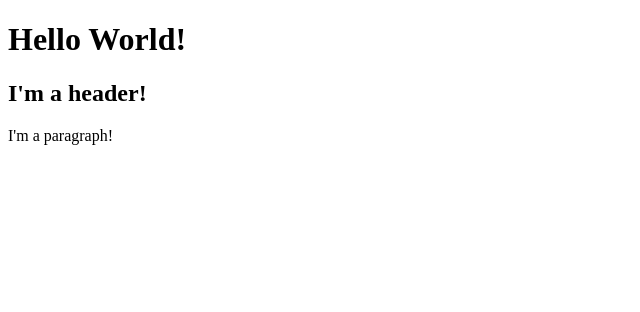
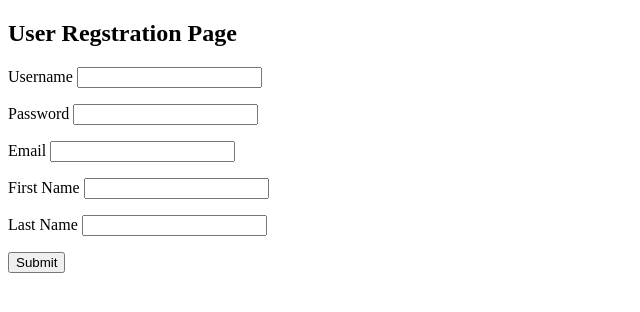
Before and after one commit to Srasulova/authentication, a Flask app: template templates/register.html in a window 1280 px wide. Shown: the top 312 px of the page, without its empty margins (0-640 px from the left). Run offline with Flask 3, Linux system fonts and the light colour scheme; the template is opened without the code that fills it: values that come from a table or form of the project are taken from there, others are empty.

Commit message:
fixed errors. user can register, login and logout

```diff
--- a/app.py
+++ b/app.py
@@ -23,7 +23,8 @@ with app.app_context():
 
 @app.route('/')
 def show_home_page():
-   return redirect(url_for('register_page'))
+   return render_template("base.html")
+
 
 @app.route('/register', methods=['GET', 'POST'])
 def register_page():
@@ -37,11 +38,14 @@ def register_page():
       last_name = form.last_name.data
 
       # Check if the username already exists
-      if User.query.filter(username = username):
+      if User.query.filter_by(username=username).first():
          flash("User already exists. Choose another username!")
          return redirect(url_for('register_page'))
 
-      new_user = User(username, password, email, first_name, last_name)
+      new_user = User.register(username=username, password=password)
+      new_user.email = email
+      new_user.first_name = first_name
+      new_user.last_name = last_name
       db.session.add(new_user)
       db.session.commit()
 
@@ -64,17 +68,32 @@ def login_page():
       if user:
          session["username"] = username
          flash("Login is successfull!", "success")
-         return redirect(url_for('secret_page'))
+         return redirect(url_for('user_page', username=username))
+
 
       flash("Invalid username or password. Please try again", "danger")
+      print(password)
 
    return render_template("login.html", form = form)
 
 
-@app.route("/secret")
-def secret_page():
-   if 'username' not in session:
+@app.route("/users/<username>")
+def user_page(username):
+   if 'username' not in session or session["username"] != username :
       flash("You need to login first!", "warning")
       return redirect(url_for('login_page'))
 
-   return render_template("secret.html")
+   user = User.query.filter_by(username=username).first()
+
+   if not user:
+      flash("User not found!", "danger")
+      return redirect(url_for('login_page'))
+
+   return render_template("user_info.html", user=user)
+
+
+@app.route("/logout")
+def logout():
+   session.pop('username', None)
+   flash("You've been logged out!", "info")
+   return redirect(url_for('login_page'))
--- a/forms.py
+++ b/forms.py
@@ -1,14 +1,16 @@
-from wtforms import Form, StringField, PasswordField, EmailField, validators
+from wtforms import StringField, PasswordField, EmailField, validators
+from flask_wtf import FlaskForm
+from wtforms.validators import InputRequired
 
 # Define WTForm for user registration
-class RegistrationForm(Form):
-    username = StringField('Username', [validators.Length(min=4, max=20)])
-    password = PasswordField('Password', [validators.Length(min=6)])
-    email = EmailField('Email', [validators.Length(min=6, max=50), validators.Email()])
-    first_name = StringField('First Name', [validators.Length(min=1, max=30)])
-    last_name = StringField('Last Name', [validators.Length(min=1, max=30)])
+class RegistrationForm(FlaskForm):
+    username = StringField('Username', validators=[InputRequired(), validators.Length(min=4, max=20)])
+    password = PasswordField('Password', validators=[InputRequired(), validators.Length(min=6)])
+    email = EmailField('Email', validators=[InputRequired(), validators.Length(min=6, max=50), validators.Email()])
+    first_name = StringField('First Name', validators=[InputRequired(), validators.Length(min=1, max=30)])
+    last_name = StringField('Last Name', validators=[InputRequired(), validators.Length(min=1, max=30)])
 
 # Define WTForm for user login
-class LoginForm(Form):
-    username = StringField('Username')
-    password = PasswordField('Password')
+class LoginForm(FlaskForm):
+    username = StringField('Username',  validators=[InputRequired()])
+    password = PasswordField('Password', validators=[InputRequired()])
--- a/templates/base.html
+++ b/templates/base.html
@@ -8,7 +8,24 @@
     </title>
   </head>
   <body>
-    <h1>Hello World!</h1>
-    {% block content %}BODY CONTENT GOES HERE{% endblock %}
+    {% block messages %} {% with messages = get_flashed_messages() %} {% if
+    messages %}
+    <ul class="flash-messages">
+      {% for message in messages %}
+      <li>{{ message }}</li>
+      {% endfor %}
+    </ul>
+    {% endif %} {% endwith %} {% endblock %} {% block content %}
+    <h1>Welcome to Our Website!</h1>
+
+    <p>First time visiting? Proceed with Registration form</p>
+    <a href="{{ url_for('register_page') }}">
+      <button>Register</button>
+    </a>
+    <p>Already a User? Proceed with Login</p>
+    <a href="{{ url_for('login_page') }}">
+      <button>Login</button>
+    </a>
+    {% endblock %}
   </body>
 </html>
--- a/templates/register.html
+++ b/templates/register.html
@@ -1,7 +1,20 @@
-{% extends 'base.html' %} {% block title %}My awesome page title{% endblock %}
+{% extends 'base.html' %} {% block title %}User Regstration Page{% endblock %}
 {% block content %}
 
-<h2>I'm a header!</h2>
-<p>I'm a paragraph!</p>
+<h2>User Regstration Page</h2>
+
+<form id="user-registration" method="POST">
+  {{ form.hidden_tag() }} {% for field in form if field.widget.input_type !=
+  'hidden' %}
+
+  <p>
+    {{ field.label }} {{ field }} {% for error in field.errors %} {{ error }} {%
+    endfor %}
+  </p>
+
+  {% endfor %}
+
+  <button type="submit">Submit</button>
+</form>
 
 {% endblock %}
```
Also changed, not shown: models.py (+17 -9 lines), templates/login.html (added, +20 -0 lines), templates/user_info.html (added, +13 -0 lines).
